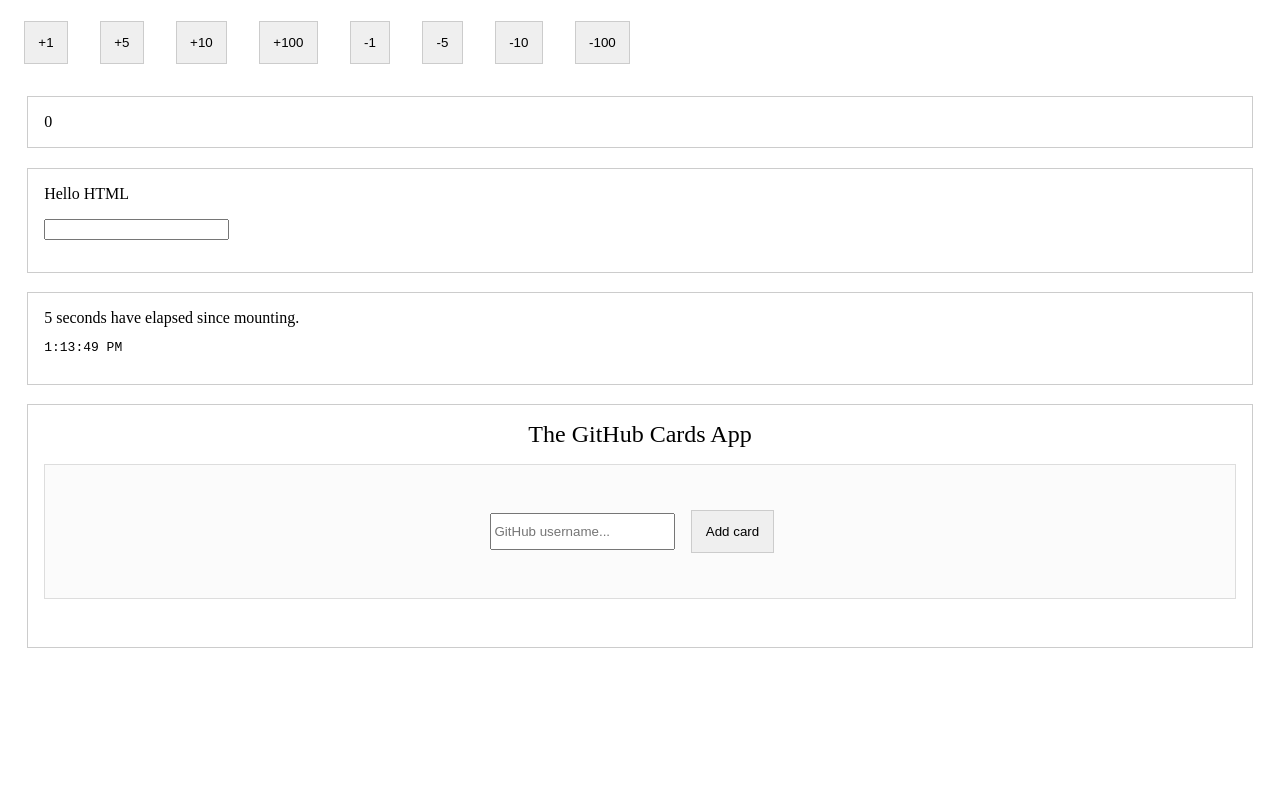
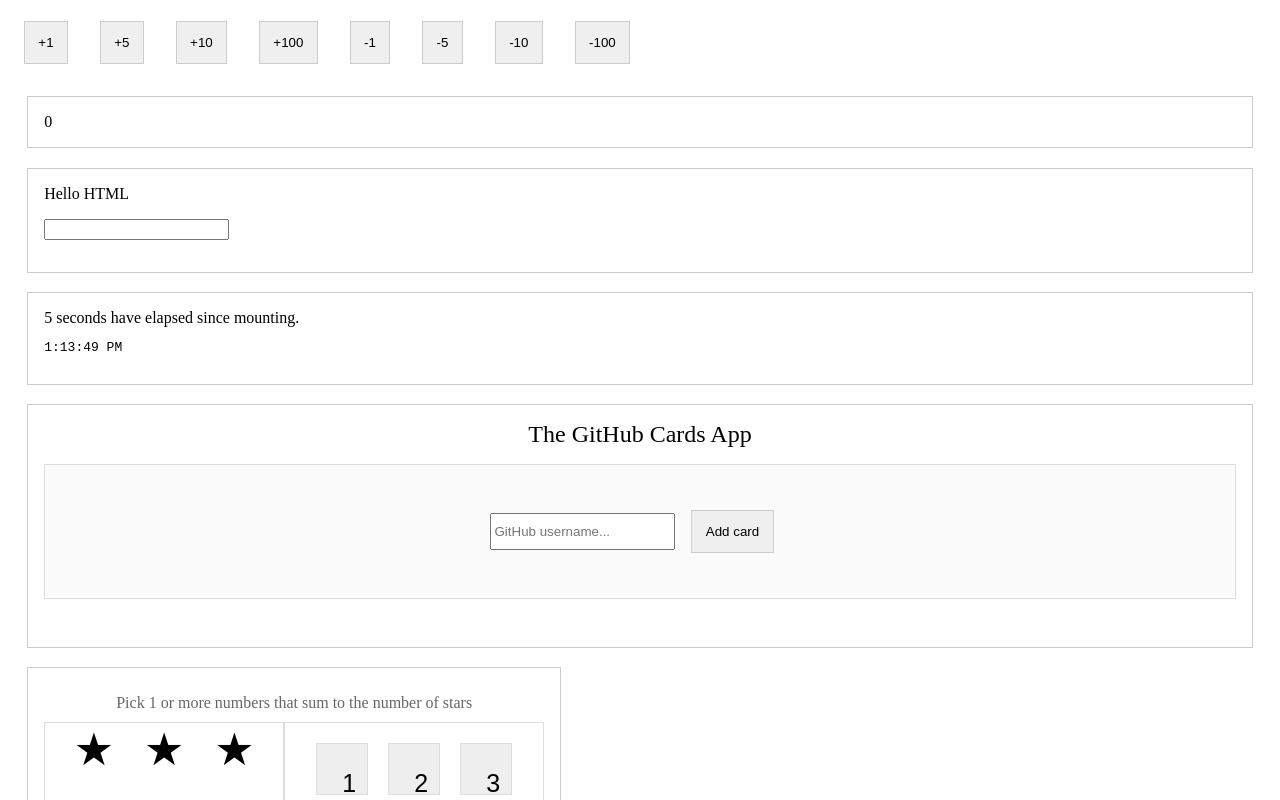
Before and after one commit to MarcMB89/React-training, a React (Create React App) app: page / in a window 1280 px wide. Shown: the top 800 px of the page. Built offline with nearby package versions, Linux system fonts and the light colour scheme.

Commit message:
Import StarGame component on App

```diff
--- a/src/App.js
+++ b/src/App.js
@@ -7,6 +7,7 @@
 import TimeCounter from "./components/Time/TimeCounter.jsx";
 import HelloHTML from "./components/Time/HelloHTML";
 import GithubApp from "../src/components/GitHubApp/GitHubApp";
+import StarGame from "../src/components/StarGame/StarGame";
 
 function App() {
   const [counter, setCounter] = useState(0);
@@ -28,6 +29,7 @@
         <HelloHTML />
         <TimeCounter />
         <GithubApp title="The GitHub Cards App"/>
+        <StarGame />
 
     </div>
 
```
